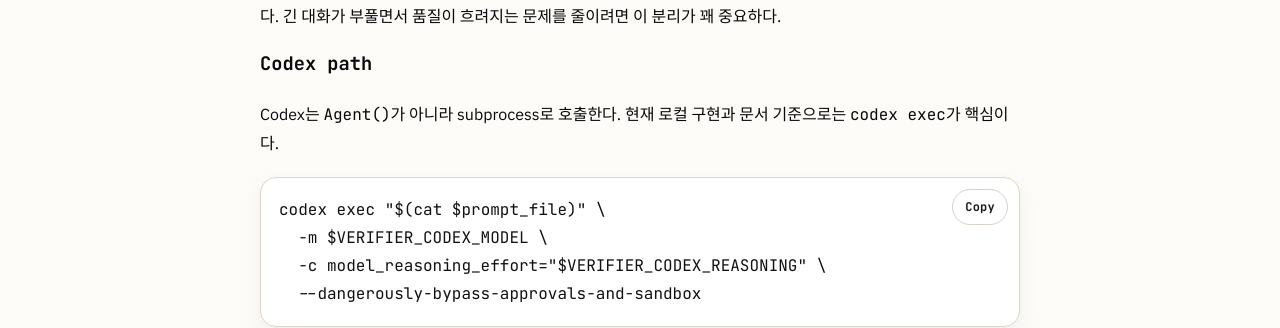
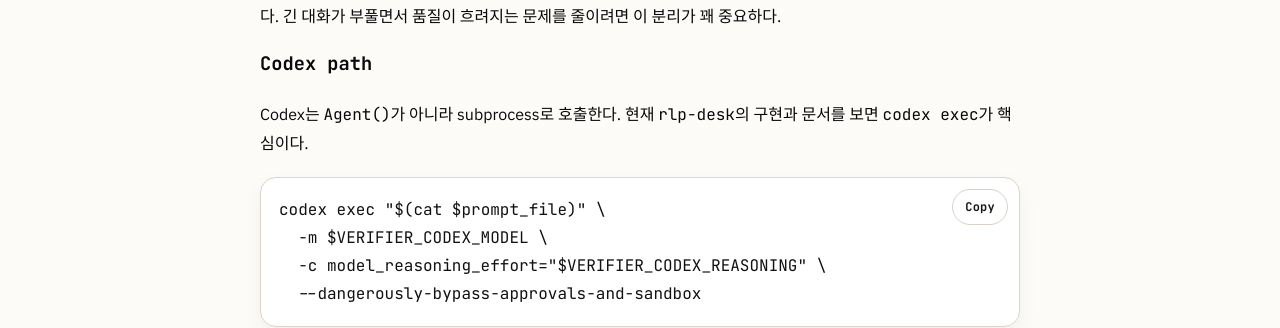
Before and after one commit to ai-dev-methodologies/ai-dev-methodologies.github.io, a Jekyll site: the page built from _posts/2026-03-23-how-rlp-desk-implements-fresh-context.md, in a window 1280 px wide and 900 px high, scrolled down 3765 px. Shown: the part 156-484 px from the top of the window. Built offline with Jekyll 4.4.1, drawn with Linux system fonts in a browser that asks for light colours; some of the changed text lies outside the part shown.

````diff
--- a/_posts/2026-03-23-how-rlp-desk-implements-fresh-context.md
+++ b/_posts/2026-03-23-how-rlp-desk-implements-fresh-context.md
@@ -132,7 +132,7 @@
 
 ### Codex path
 
-Codex는 `Agent()`가 아니라 subprocess로 호출한다. 현재 로컬 구현과 문서 기준으로는 `codex exec`가 핵심이다.
+Codex는 `Agent()`가 아니라 subprocess로 호출한다. 현재 `rlp-desk`의 구현과 문서를 보면 `codex exec`가 핵심이다.
 
 ```bash
 codex exec "$(cat $prompt_file)" \
@@ -203,7 +203,7 @@
 
 ## per-US verify와 self-verification이 왜 실무적으로 중요할까
 
-최근 로컬 `rlp-desk` 코드와 테스트 문서를 보면, 이 구조는 한 단계 더 구체화돼 있다.
+최근 `rlp-desk`의 이력과 테스트 문서를 보면, 이 구조는 한 단계 더 구체화돼 있다.
 
 - `--verify-mode per-us`
   - user story 하나가 끝날 때마다 바로 검증
````
